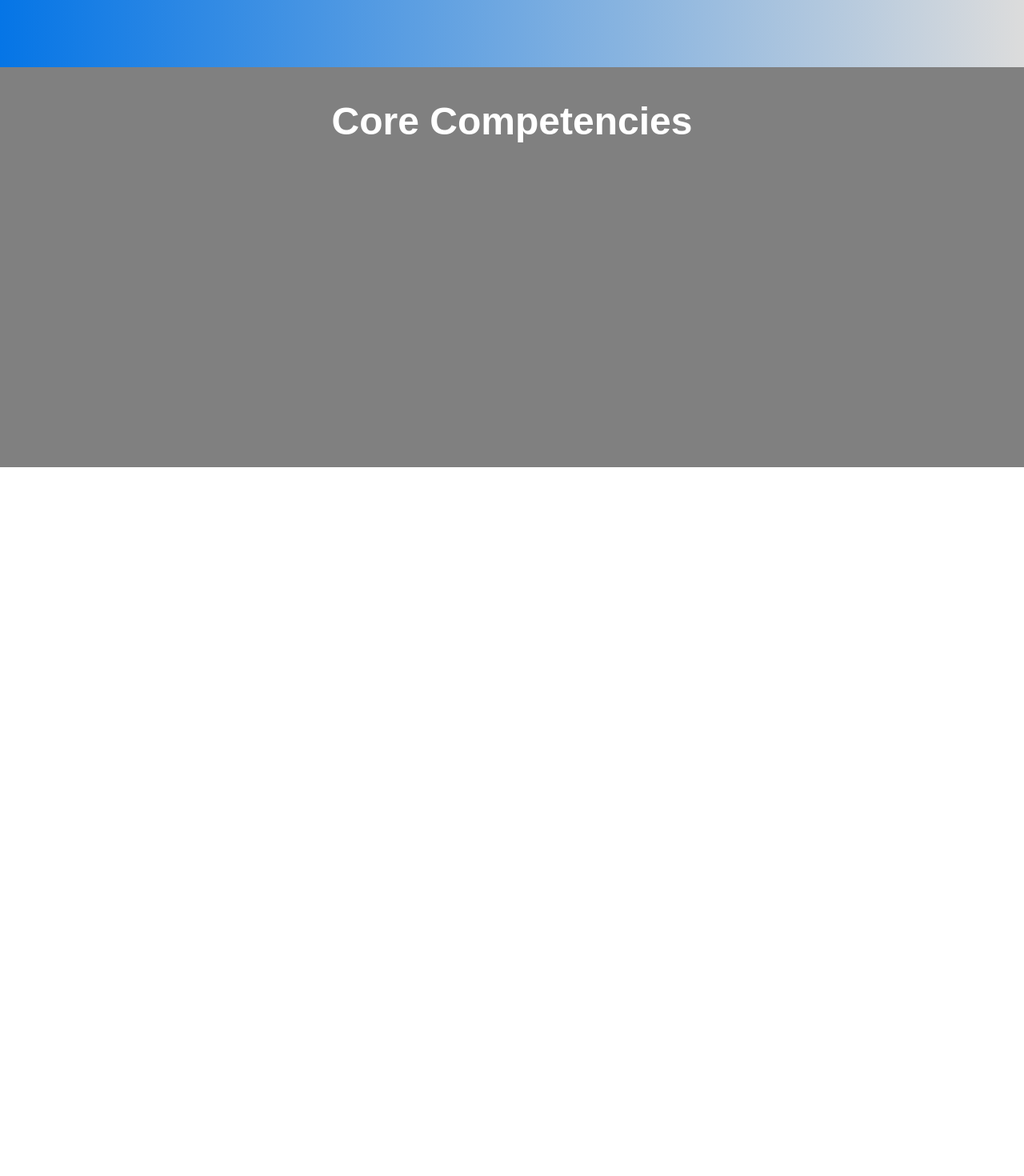
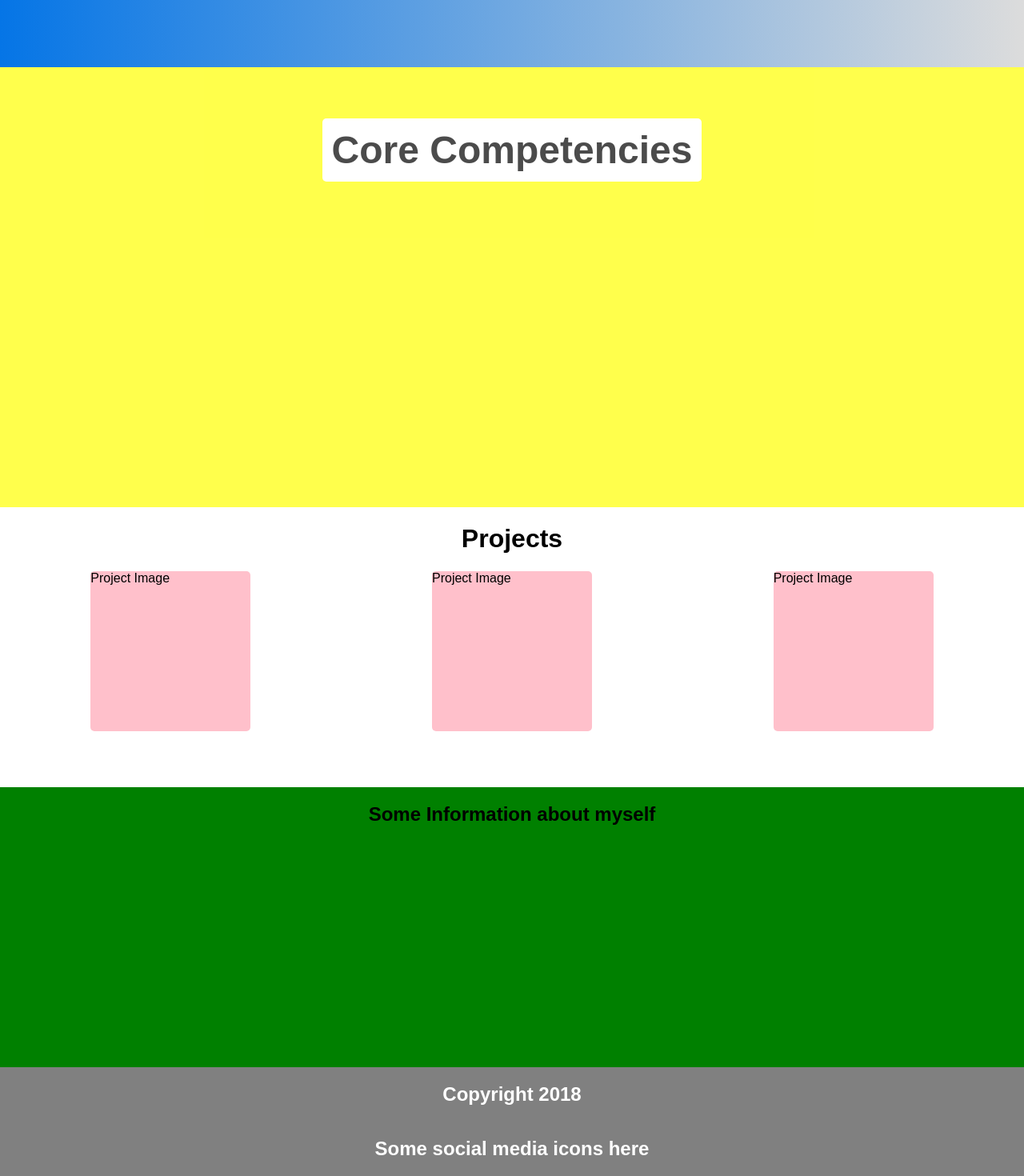
Before and after one commit to nathandpeterson/portfolio-react, a React (Create React App) app: page / in a window 1280 px wide. Shown: the part 466-1936 px from the top of the page at 80% size. Before the commit the page ends 1050 px from the top, so only its background shows below. Built offline with nearby package versions, Linux system fonts and the light colour scheme.

Commit message:
add projects, bio, and footer

```diff
--- a/public/index.html
+++ b/public/index.html
@@ -4,37 +4,13 @@
     <meta charset="utf-8">
     <meta name="viewport" content="width=device-width, initial-scale=1, shrink-to-fit=no">
     <meta name="theme-color" content="#000000">
-    <!--
-      manifest.json provides metadata used when your web app is added to the
-      homescreen on Android. See https://developers.google.com/web/fundamentals/engage-and-retain/web-app-manifest/
-    -->
     <link rel="manifest" href="%PUBLIC_URL%/manifest.json">
     <link rel="shortcut icon" href="%PUBLIC_URL%/favicon.ico">
-    <!--
-      Notice the use of %PUBLIC_URL% in the tags above.
-      It will be replaced with the URL of the `public` folder during the build.
-      Only files inside the `public` folder can be referenced from the HTML.
-
-      Unlike "/favicon.ico" or "favicon.ico", "%PUBLIC_URL%/favicon.ico" will
-      work correctly both with client-side routing and a non-root public URL.
-      Learn how to configure a non-root public URL by running `npm run build`.
-    -->
-    <title>React App</title>
+    <title>Nathan Daniel Peterson | Web Developer</title>
   </head>
   <body>
     <noscript>
-      You need to enable JavaScript to run this app.
     </noscript>
     <div id="root"></div>
-    <!--
-      This HTML file is a template.
-      If you open it directly in the browser, you will see an empty page.
-
-      You can add webfonts, meta tags, or analytics to this file.
-      The build step will place the bundled scripts into the <body> tag.
-
-      To begin the development, run `npm start` or `yarn start`.
-      To create a production bundle, use `npm run build` or `yarn build`.
-    -->
   </body>
 </html>
--- a/src/App.js
+++ b/src/App.js
@@ -2,6 +2,9 @@ import React, { Component } from 'react'
 import Nav from './components/Nav/Nav'
 import Header from './components/Header/Header'
 import Competencies from './components/Competencies/Competencies'
+import Projects from './components/Projects/Projects'
+import Bio from './components/Bio/Bio'
+import Footer from './components/Footer/Footer'
 
 class App extends Component {
   render() {
@@ -10,6 +13,9 @@ class App extends Component {
         <Nav />
         <Header />
         <Competencies />
+        <Projects />
+        <Bio />
+        <Footer />
       </div>
     )
   }
--- /dev/null
+++ b/src/components/Bio/Bio.css
@@ -0,0 +1,4 @@
+.bio-container {
+  background-color: green;
+  height: 350px;
+}
--- /dev/null
+++ b/src/components/Bio/Bio.js
@@ -0,0 +1,12 @@
+import React from 'react'
+import './Bio.css'
+
+const Bio = () => (
+  <div className="bio-container">
+    <div className="center">
+      <h2>Some Information about myself</h2>
+    </div>
+  </div>
+)
+
+export default Bio
--- a/src/components/Competencies/Competencies.css
+++ b/src/components/Competencies/Competencies.css
@@ -1,10 +1,26 @@
 .competencies-background{
-  background-color: gray;
+  background-color: yellow;
+  opacity: .7;
   color: white;
-  height: 500px;
+  height: 350px;
   width: 100%;
 }
 
 .competencies-header {
-  font-size: 3rem;
+  font-size: 1.75rem;
+  padding: .75rem;
+  border-radius: 5px;
+  background: white;
+  color: black;
 }
+
+@media(min-width:600px){
+  .competencies-background {
+    height: 550px;
+  }
+
+  .competencies-header {
+    font-size: 3rem;
+    margin-top: 4rem;
+  }
+}
--- /dev/null
+++ b/src/components/Footer/Footer.css
@@ -0,0 +1,5 @@
+
+.footer-container {
+  background-color: gray;
+  color: white;
+}
--- /dev/null
+++ b/src/components/Footer/Footer.js
@@ -0,0 +1,15 @@
+import React from 'react'
+import './Footer.css'
+
+const Footer = () => (
+  <div className="footer-container">
+    <div className="center">
+      <h2>Copyright 2018</h2>
+    </div>
+    <div className="center">
+      <h2>Some social media icons here</h2>
+    </div>
+  </div>
+)
+
+export default Footer
--- a/src/components/Header/Header.css
+++ b/src/components/Header/Header.css
@@ -1,6 +1,6 @@
 .header-background {
     width: 100%;
-    height: 550px;
+    height: 350px;
     opacity: 9;
     display: flex;
     flex-flow: column;
@@ -12,8 +12,19 @@
 }
 
 .name-text {
-  font-size: 2rem;
+  font-size: 1.25rem;
   padding: 1.5rem 1.25rem;
-  margin-top: 4rem;
+  margin-top: 1rem;
   color: #383838;
 }
+
+@media(min-width:600px){
+  .header-background {
+    height: 550px;
+  }
+
+  .name-text {
+    font-size: 2rem;
+    margin-top: 4rem;
+  }
+}
--- a/src/components/Nav/nav.css
+++ b/src/components/Nav/nav.css
@@ -27,6 +27,7 @@
   padding: .5rem;
   border-radius: 15px;
   cursor: pointer;
+  display: none;
 }
 
 .nav-header h3:hover {
@@ -34,3 +35,9 @@
   background-color: rgba(102, 255, 255, .7);
   transition: 1s;
 }
+
+@media(min-width:600px){
+  .nav-header h3 {
+    display: inherit;
+  }
+}
--- /dev/null
+++ b/src/components/Projects/Projects.css
@@ -0,0 +1,18 @@
+
+.projects-container {
+  min-height: 350px;
+}
+
+.project-browser {
+  display: flex;
+  flex-wrap: wrap;
+  justify-content: space-around;
+}
+
+.project-image {
+  display: block;
+  background-color: pink;
+  height: 200px;
+  width: 200px;
+  border-radius: 5px;
+}
--- /dev/null
+++ b/src/components/Projects/Projects.js
@@ -0,0 +1,23 @@
+import React from 'react'
+import './Projects.css'
+
+const Project = () => (
+  <div className="project-image">
+    Project Image
+  </div>
+)
+
+const Projects = () => (
+  <div className="projects-container">
+    <div className="center">
+      <h1>Projects</h1>
+    </div>
+    <div className="project-browser">
+      <Project />
+      <Project />
+      <Project />
+    </div>
+  </div>
+)
+
+export default Projects
```
Also changed, not shown: 2 other files (tests, documents, lock files or other folders).
